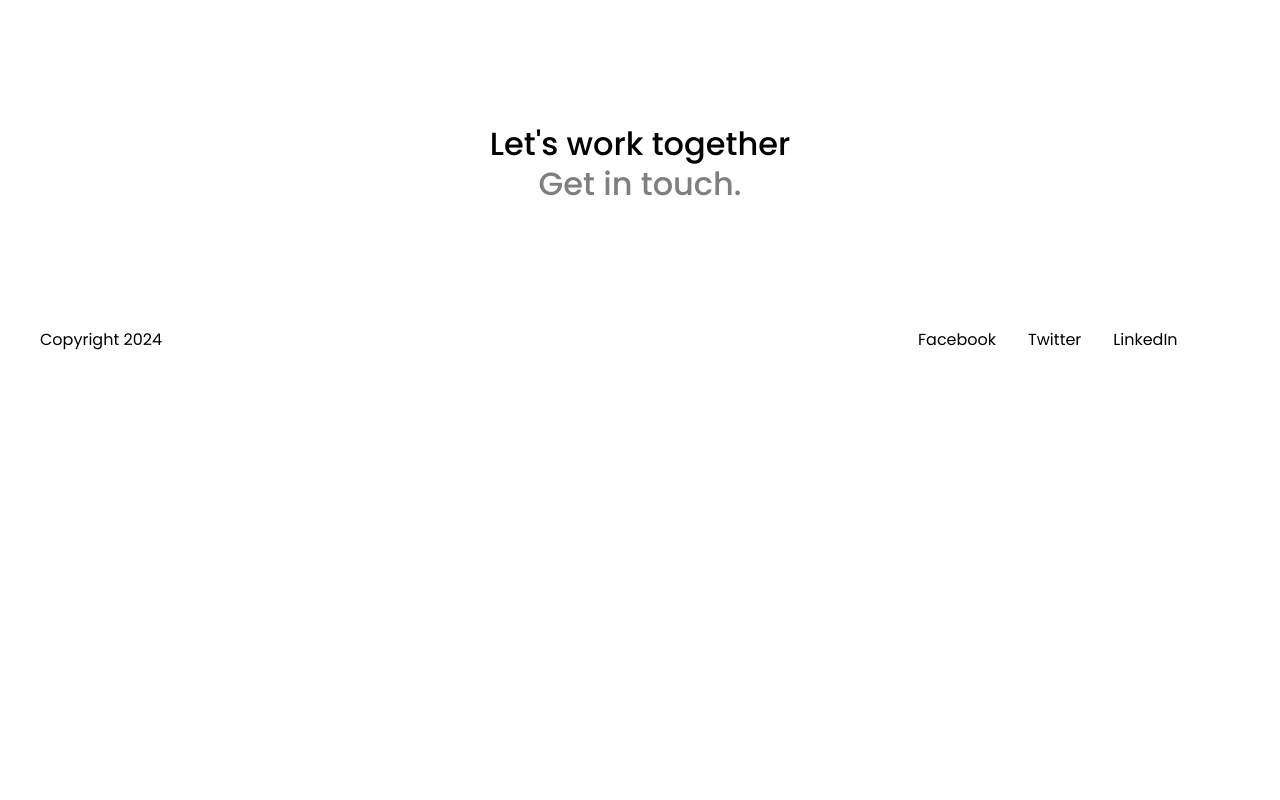
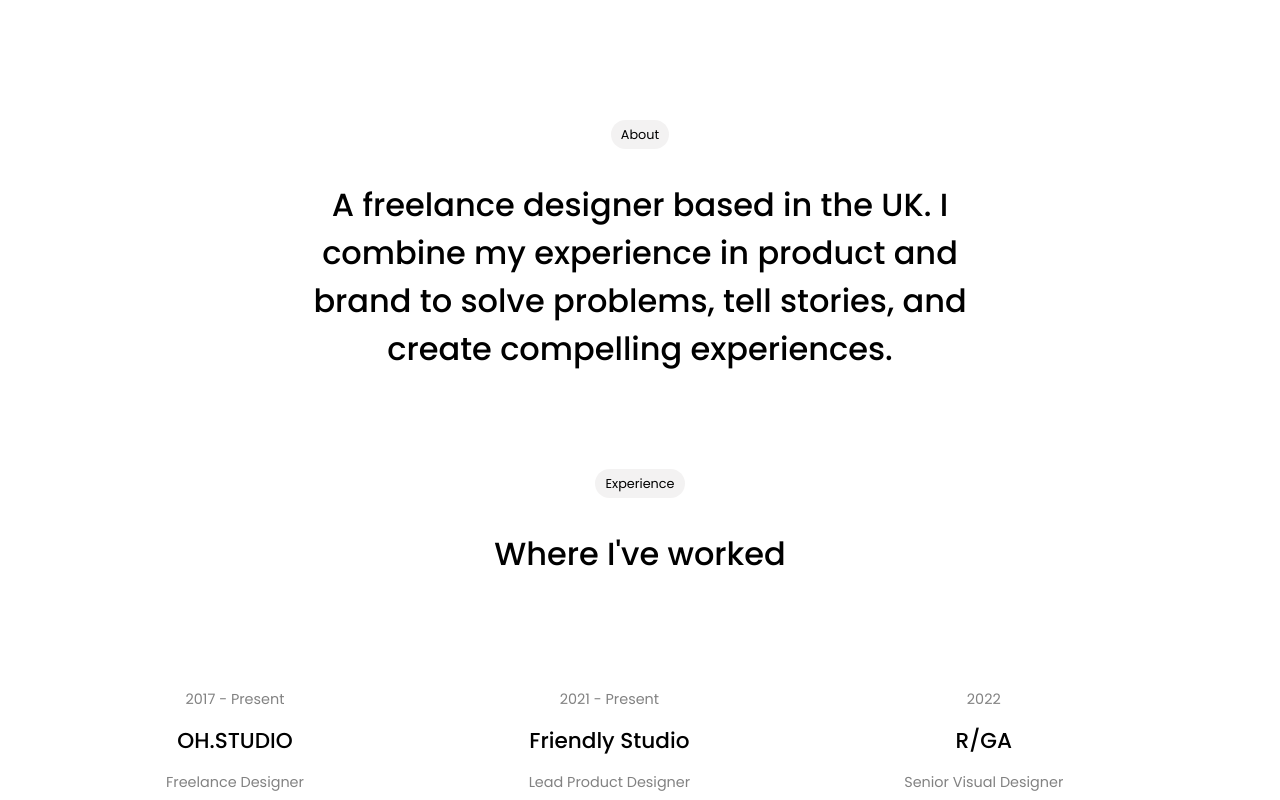
Before and after one commit to DreMukare/oh-studio, a React (Vite) app: page /profile in a window 1280 px wide. Shown: the part 1240-2040 px from the top of the page. Before the commit the page ends 1624 px from the top, so only its background shows below. Built offline with nearby package versions, Linux system fonts and the light colour scheme.

Commit message:
wip: building out clients section for profile page

```diff
--- a/src/pages/Profile.tsx
+++ b/src/pages/Profile.tsx
@@ -1,6 +1,9 @@
+import Experience from '../components/Experience';
 import HeaderText from '../components/HeaderText';
 import ImageGallery from '../components/ImageGallery';
 import Layout from '../components/Layout';
+import MarketingText from '../components/MarketingText';
+import Space from '../components/Space';
 
 const Profile = () => {
 	return (
@@ -11,6 +14,13 @@ const Profile = () => {
 				style={{ paddingTop: '4em', paddingBottom: '3em' }}
 			/>
 			<ImageGallery />
+			<Space height="4em" />
+			<MarketingText
+				title="About"
+				text="A freelance designer based in the UK. I combine my experience in product and brand to solve problems, tell stories, and create compelling experiences."
+			/>
+			<Space height="4em" />
+			<Experience />
 		</Layout>
 	);
 };
```
Also changed, not shown: src/components/Clients.tsx (added, +28 -0 lines).
